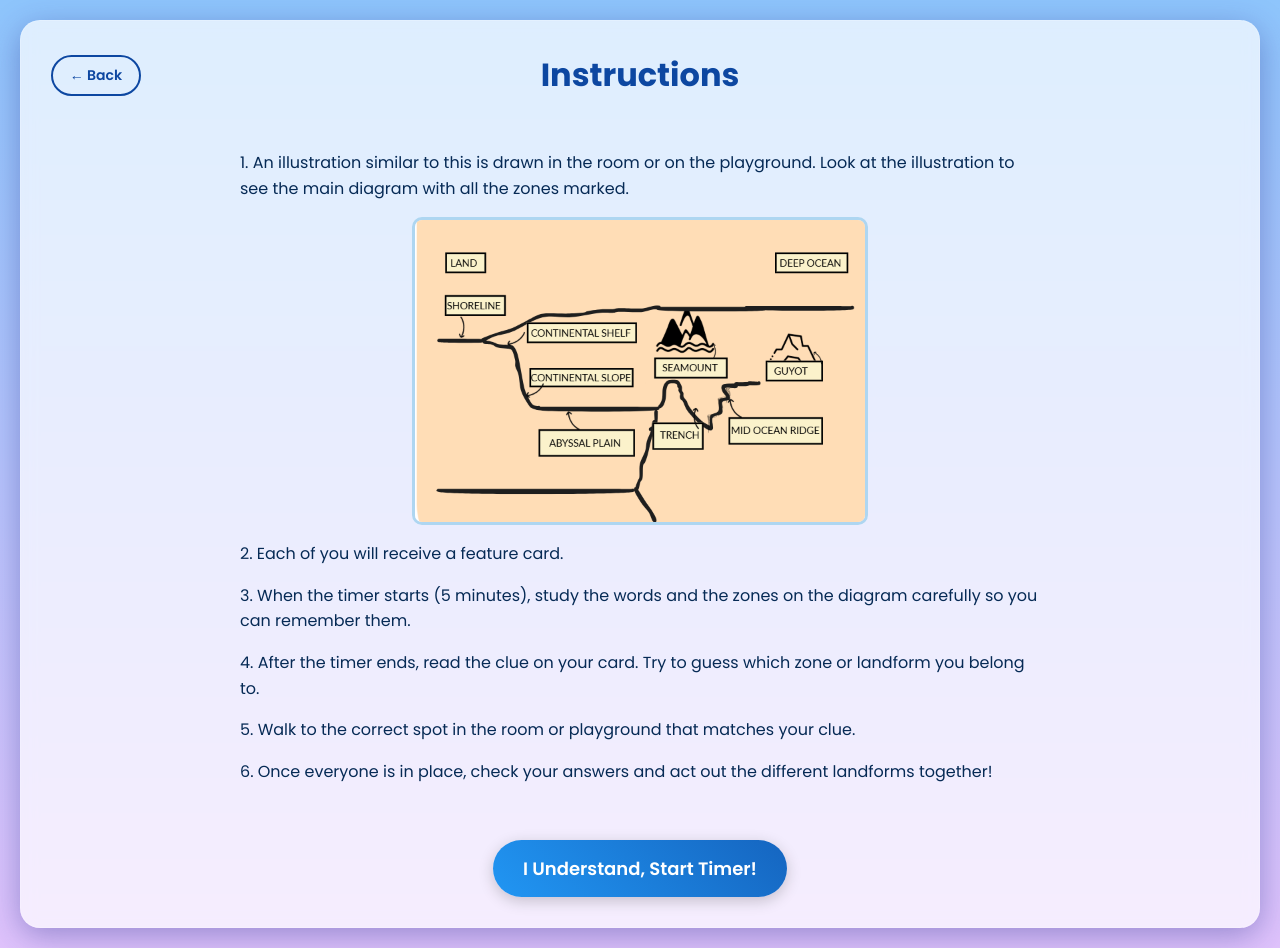
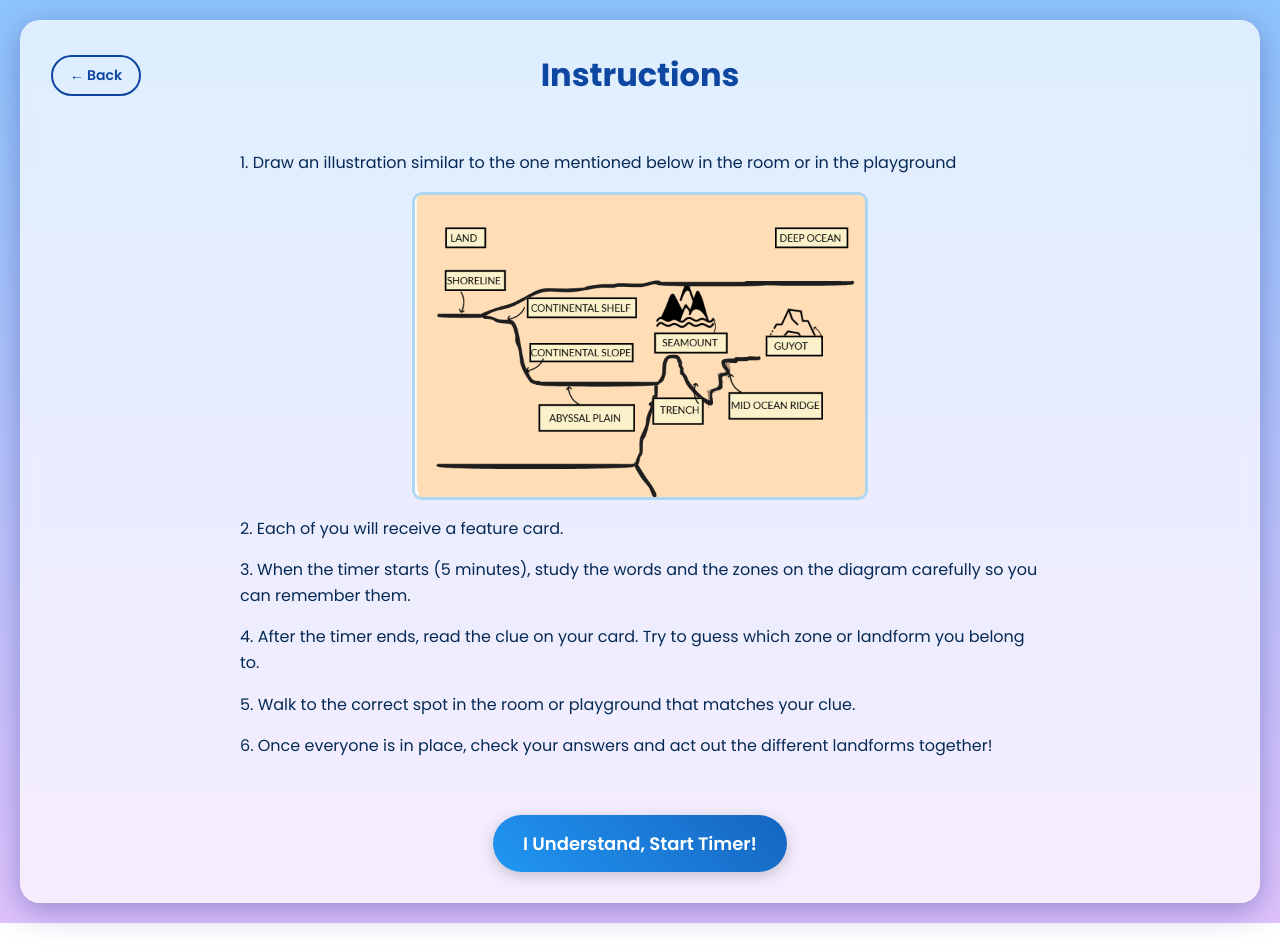
Before and after one commit to swagathreddy/Anatomy, a plain HTML site: page index.html in a window 1280 px wide. Both pictures are taken after a click on the button "Start Game". After the commit the page ends 923 px from the top, so only its background shows below. Drawn offline with Linux system fonts and the light colour scheme.

Commit message:
Update index.html

```diff
--- a/index.html
+++ b/index.html
@@ -284,7 +284,7 @@
             <div class="header-spacer"></div>
         </div>
         <div class="instructions-text">
-            <p>1. An illustration similar to this is drawn in the room or on the playground. Look at the illustration to see the main diagram with all the zones marked.</p>
+            <p>1. Draw an illustration similar to the one mentioned below in the room or in the playground</p>
             <img src="./playground.png" alt="Example Diagram of Ocean Floor">
             <p>2. Each of you will receive a feature card.</p>
             <p>3. When the timer starts (5 minutes), study the words and the zones on the diagram carefully so you can remember them.</p>
```
